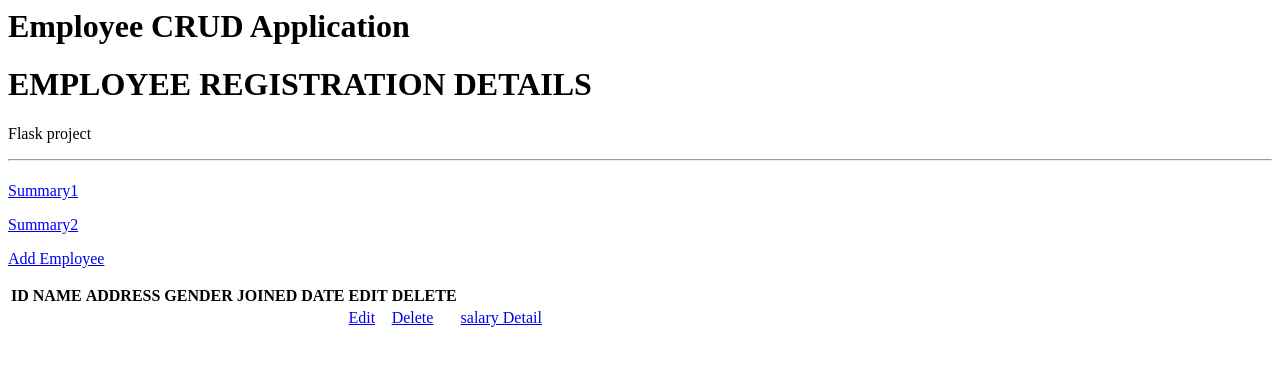
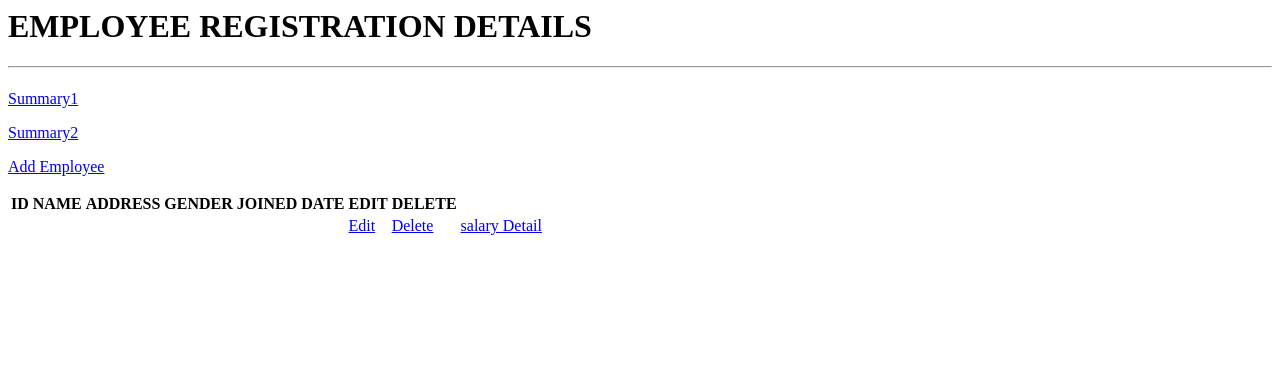
Before and after one commit to Abishaaa/employee, a Flask app: page / in a window 1280 px wide. Shown: the top 366 px of the page. Run offline with Flask 2, Linux system fonts and the light colour scheme; tables that the repository leaves empty or names only in its code hold one stand-in row (values such as "Sample post"); some libraries are stand-ins or nearby versions.

Commit message:
Update home.html

```diff
--- a/PycharmProjects/untitled/templates/home.html
+++ b/PycharmProjects/untitled/templates/home.html
@@ -3,11 +3,11 @@
 		<title>Employee Register</title>
     </head>
 
-		<h1>Employee CRUD Application</h1>
 
-            <h1 class="display-4"><b>EMPLOYEE REGISTRATION DETAILS</b></h1>
 
-             <p class="lead font-italic">Flask project</p>
+            <h1><b>EMPLOYEE REGISTRATION DETAILS</b></h1>
+
+
              <hr class="my-4">
             <h4>
 			{% with messages = get_flashed_messages() %}
```
